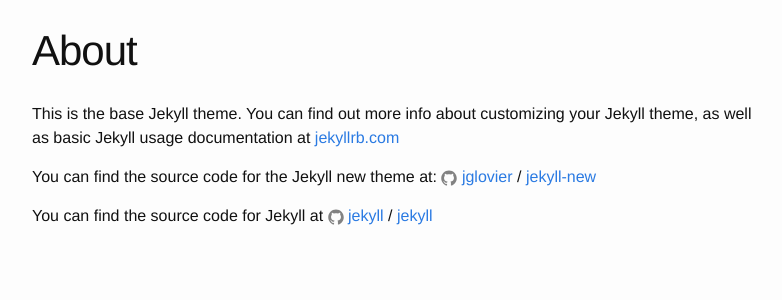
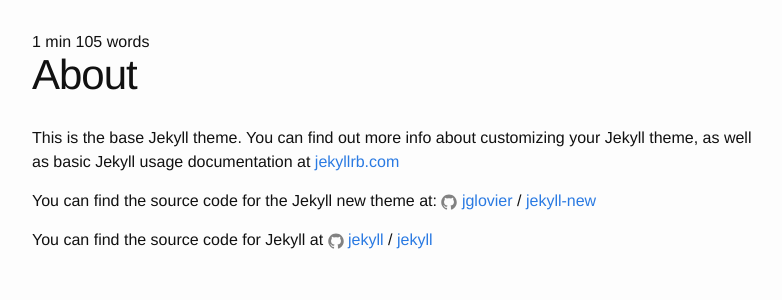
Before and after one commit to yeungn/yeungn.github.io, a Jekyll site: the page built from about.md, in a window 1280 px wide. Shown: the top 300 px of the page, without its empty margins (238-1020 px from the left). Built offline with Jekyll 4.4.1, drawn with Linux system fonts in a browser that asks for light colours.

Commit message:
added word count and reading time

```diff
--- a/_layouts/default.html
+++ b/_layouts/default.html
@@ -9,6 +9,15 @@
 
     <div class="page-content">
       <div class="wrapper">
+        {% assign words = content | number_of_words %}
+          {% if words < 360 %}
+          1 min
+        {% else %}
+         {{ words | divided_by:180 }} mins read
+        {% endif %}
+
+        {{content | number_of_words}} words
+
         {{ content }}
       </div>
     </div>
```
